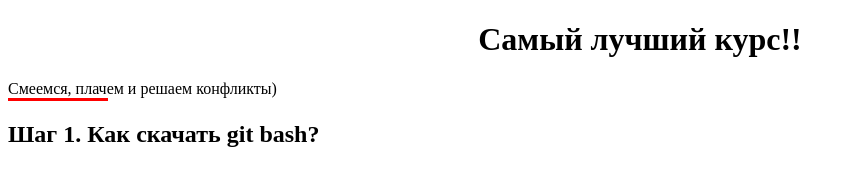
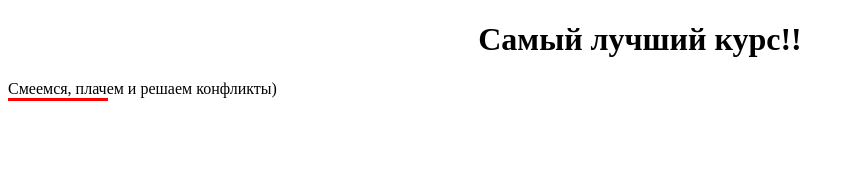
Before and after one commit to Bubnov-dev/test_git, a plain HTML site: page index.html in a window 1280 px wide. Shown: the whole page, without its empty margins (0-854 px from the left). Drawn offline with Linux system fonts and the light colour scheme.

Commit message:
delete h2

```diff
--- a/index.html
+++ b/index.html
@@ -12,6 +12,5 @@
     <div class="subtitle">Смеемся, плачем и решаем конфликты)</div>
     <div class="red-line"></div>
 
-    <h2 class="h2">Шаг 1. Как скачать git bash?</h2>
 </body>
 </html>
```
